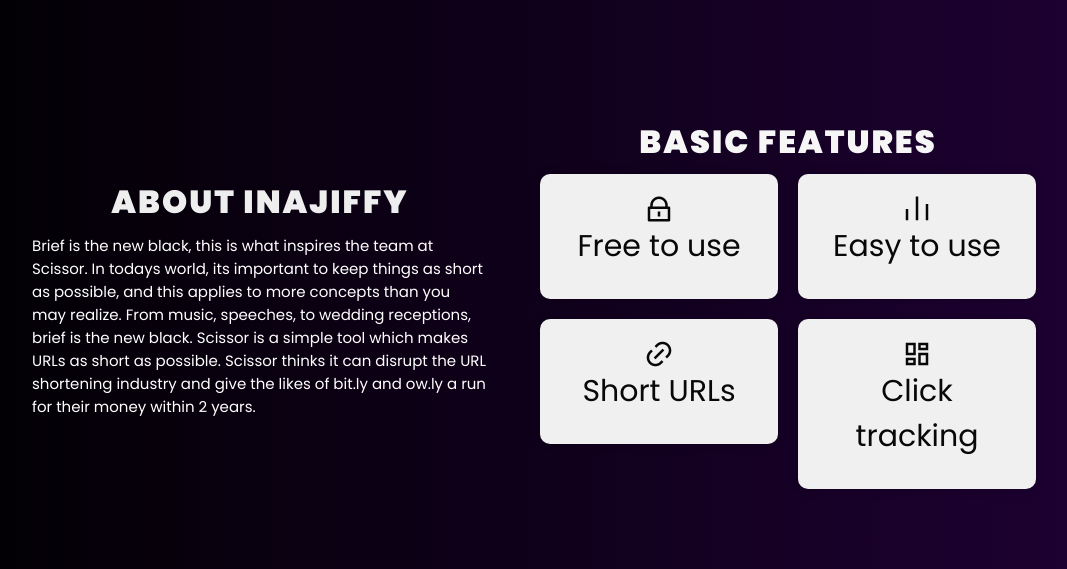
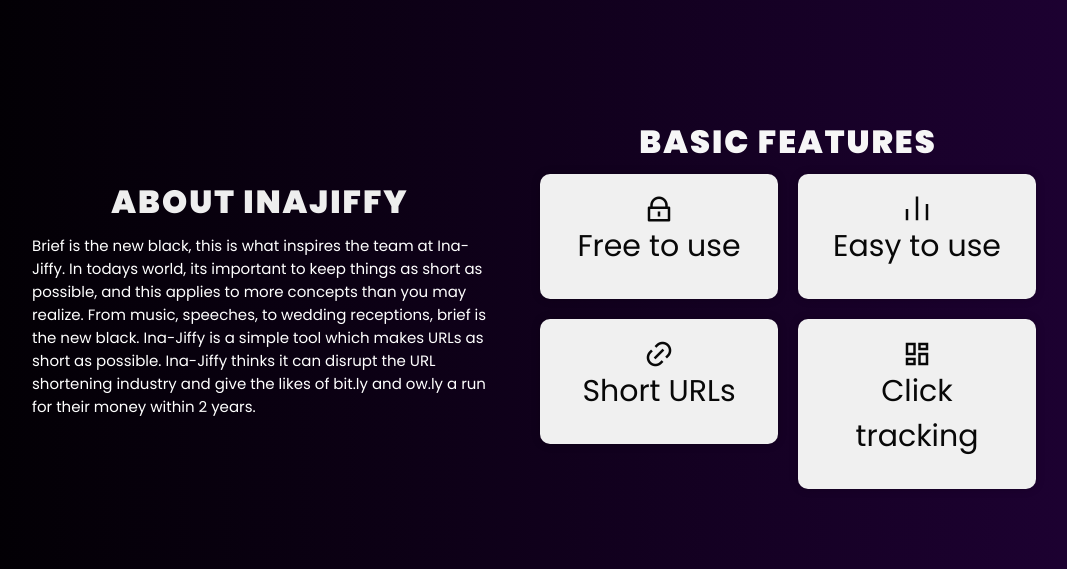
Before and after one commit to djunkie32/jiffyapp, a Flask app: page /about in a window 1280 px wide. Shown: the part 223-792 px from the top of the page, without its empty margins (116-1183 px from the left). Run offline with Flask 3, Linux system fonts and the light colour scheme.

Commit message:
4th commit

```diff
--- a/jiffya/static/css/style.css
+++ b/jiffya/static/css/style.css
@@ -42,7 +42,6 @@ header.fixed::before{
     filter: blur(4px);
     z-index: -1;
 }
-
 .logo{
     width: 70px;
     height: 70px;
--- a/jiffya/templates/about.html
+++ b/jiffya/templates/about.html
@@ -6,12 +6,12 @@
     <h2>About InaJiffy</h2>
     <p>
     <!-- InaJiffy is a free and easy-to-use tool that allows you to shorten long URLs. With Red Route, you can create short, memorable URLs that are easy to share. -->
-    Brief is the new black, this is what inspires the team at Scissor.
+    Brief is the new black, this is what inspires the team at Ina-Jiffy.
     In todays world, its important to keep things as short as possible,
     and this applies to more concepts than you may realize. From music,
     speeches, to wedding receptions, brief is the new black.
-    Scissor is a simple tool which makes URLs as short as possible.
-    Scissor thinks it can disrupt the URL shortening industry and
+    Ina-Jiffy is a simple tool which makes URLs as short as possible.
+    Ina-Jiffy thinks it can disrupt the URL shortening industry and
     give the likes of bit.ly and ow.ly a run for their money within 2 years.
     </p>
 </div>
```
Also changed, not shown: jiffya/templates/index.html (+0 -11 lines).
